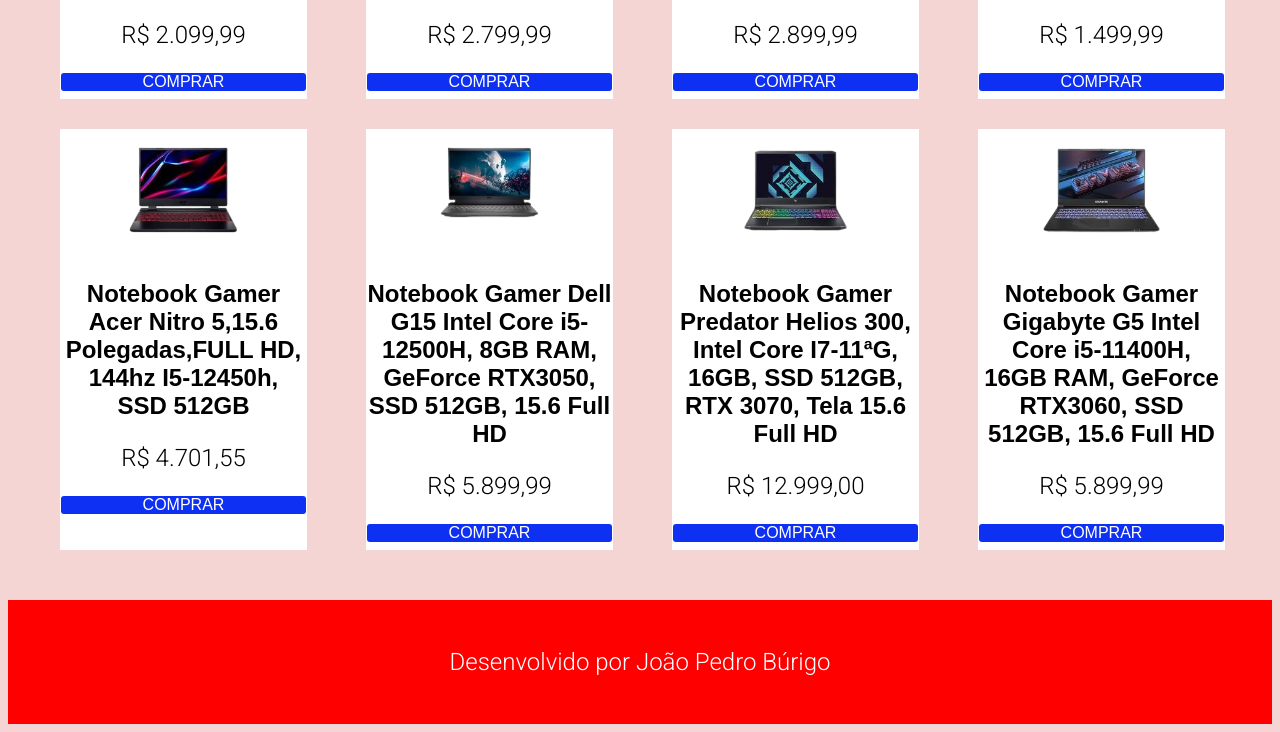
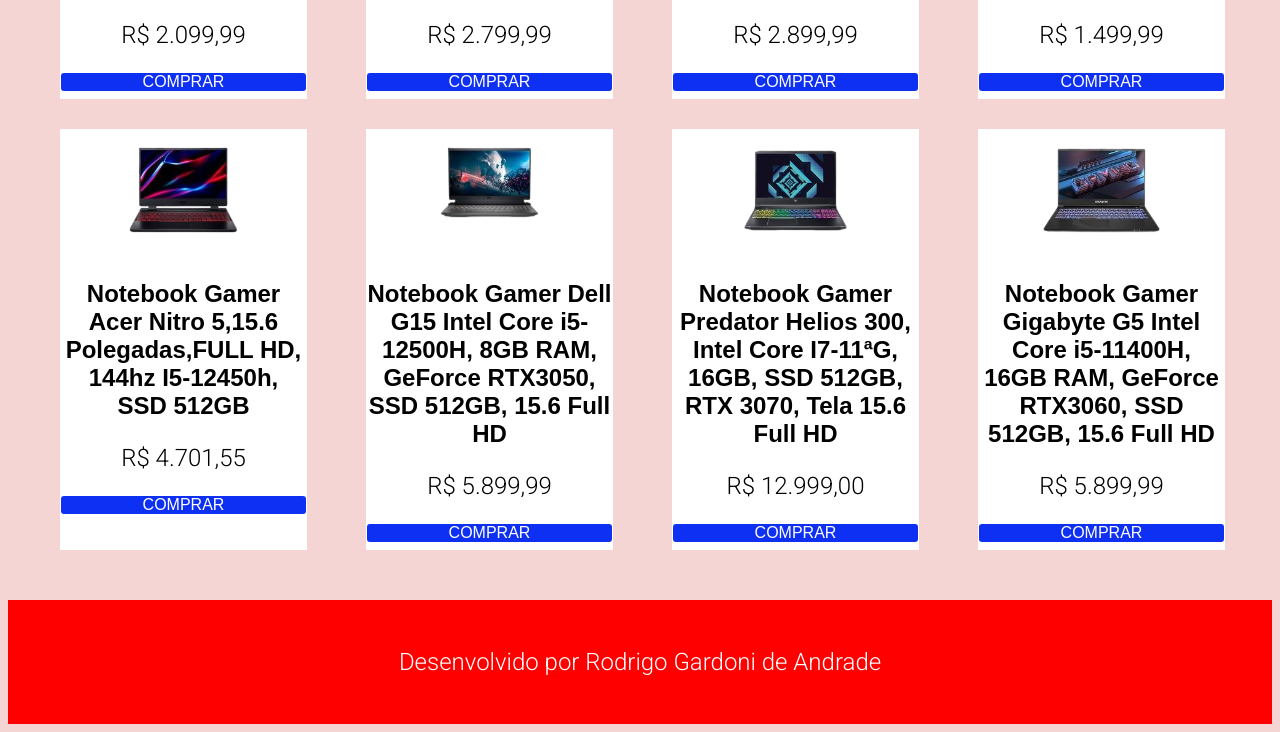
Before and after one commit to Gardoni/Gardoni1.github.io, a plain HTML site: page produtos.html in a window 1280 px wide. Shown: the part 1843-2575 px from the top of the page. Drawn offline with Linux system fonts and the light colour scheme; files whose address does not match are found by name; a web font is replaced by a local one.

Commit message:
Update produtos.html

```diff
--- a/produtos.html
+++ b/produtos.html
@@ -190,7 +190,7 @@
     </main>
 
     <footer class="rodape">
-        <p>Desenvolvido por João Pedro Búrigo</p>
+        <p>Desenvolvido por Rodrigo Gardoni de Andrade</p>
     </footer>
 
 </body>
```
